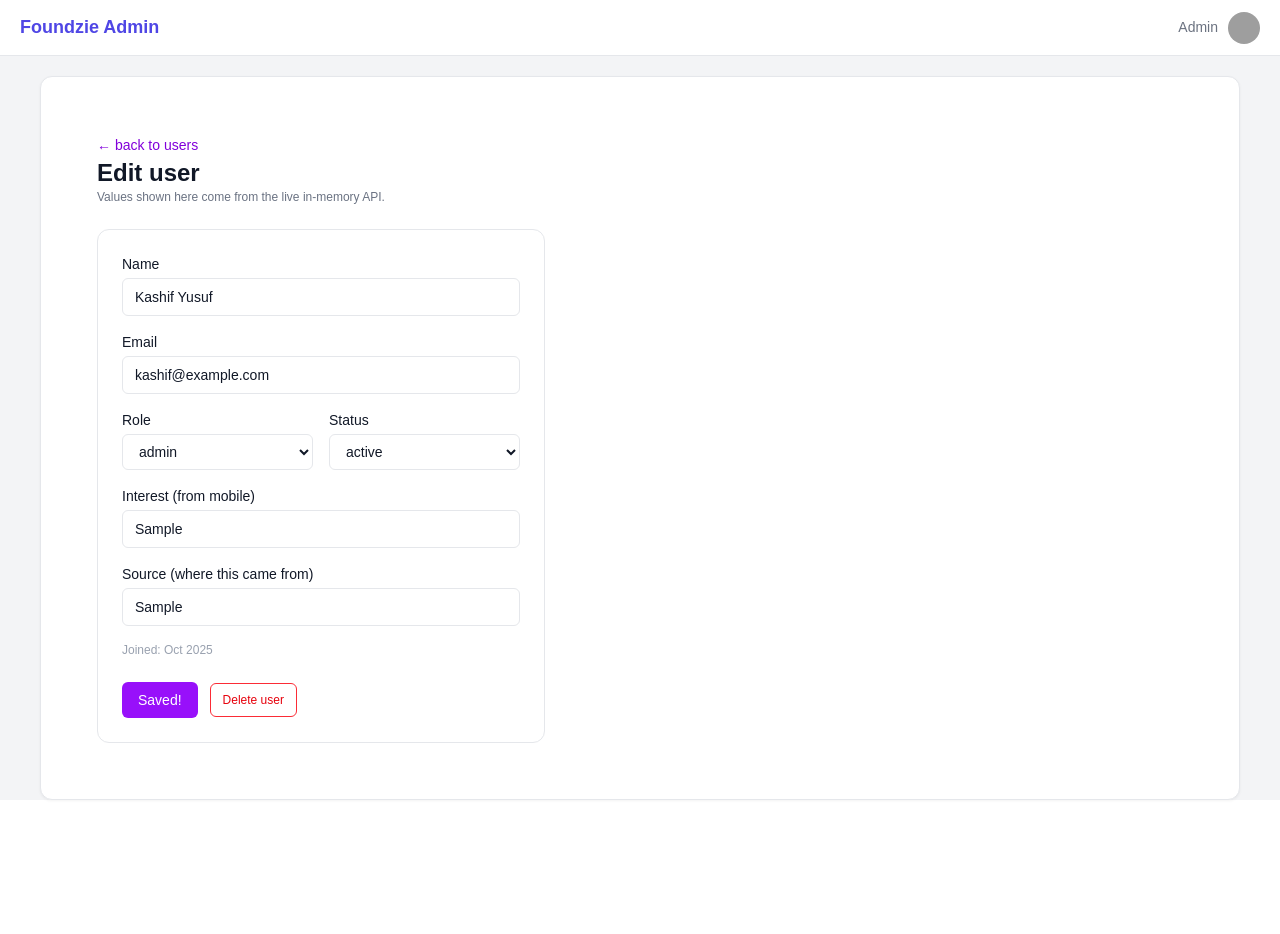
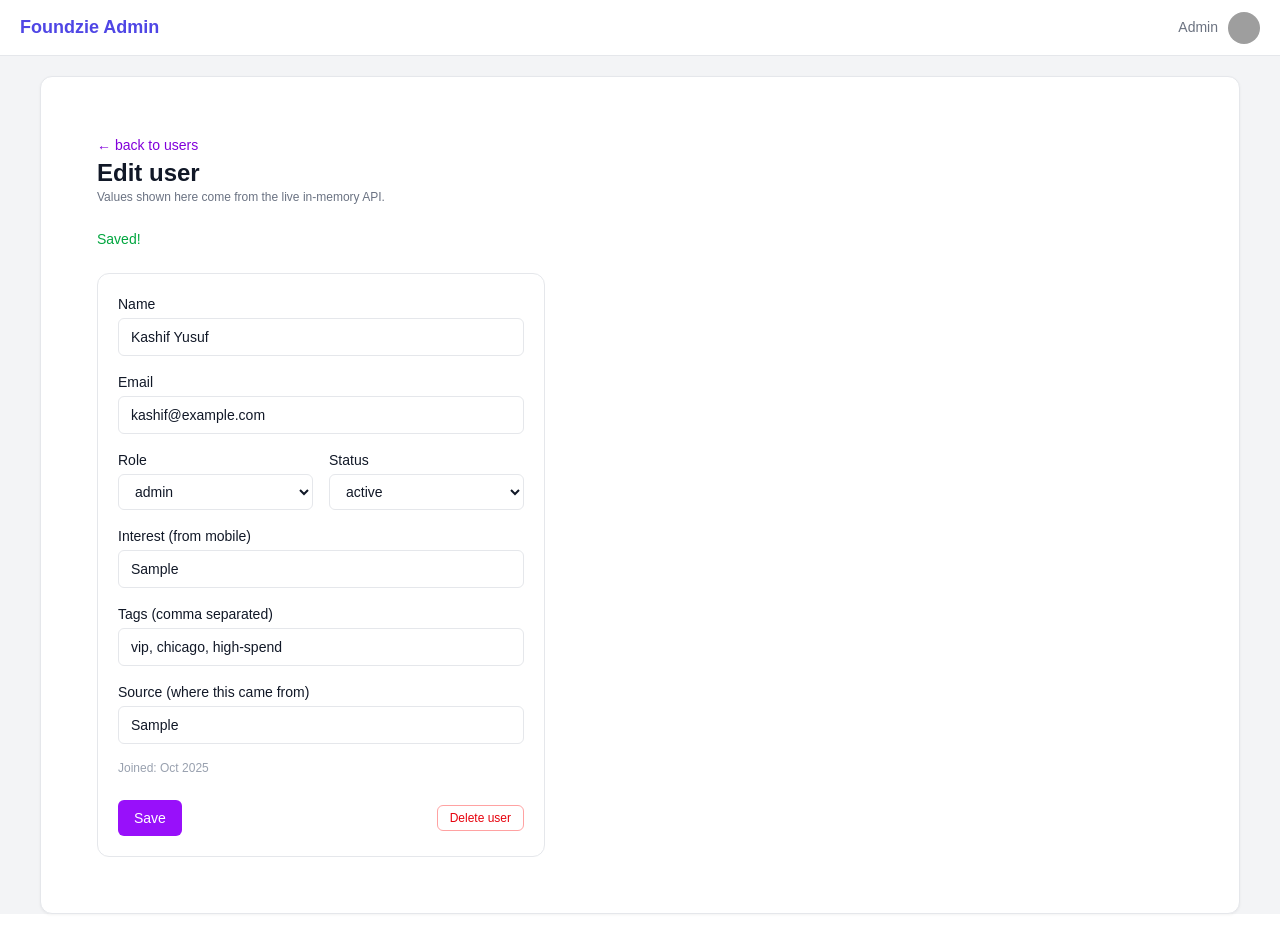
Before and after one commit to Foundzie/foundzie-v2, a Next.js app: page /admin/users/1 in a window 1280 px wide. Both pictures are taken after typing "Sample", "Sample" into the empty fields and a click on the button "Save". Before the commit the page ends 820 px from the top, so only its background shows below. Built offline with nearby package versions, Linux system fonts and the light colour scheme; grey boxes are pictures that could not be loaded.

Commit message:
Add tags to admin users and clean admin users flow

```diff
--- a/src/app/admin/users/[id]/EditUserClient.tsx
+++ b/src/app/admin/users/[id]/EditUserClient.tsx
@@ -3,7 +3,6 @@
 
 import { useEffect, useState } from "react";
 import Link from "next/link";
-import { useRouter } from "next/navigation";
 
 type AdminUserStatus = "active" | "invited" | "disabled" | "collected";
 type AdminUserRole = "admin" | "editor" | "viewer";
@@ -17,32 +16,30 @@ type AdminUser = {
   joined: string;
   interest?: string;
   source?: string;
+  tags?: string[]; // NEW
 };
 
 const ROLES: AdminUserRole[] = ["admin", "editor", "viewer"];
-const STATUSES: AdminUserStatus[] = [
-  "active",
-  "invited",
-  "disabled",
-  "collected",
-];
+const STATUSES: AdminUserStatus[] = ["active", "invited", "disabled", "collected"];
 
 export default function EditUserClient({ id }: { id: string }) {
-  const router = useRouter();
-
   const [user, setUser] = useState<AdminUser | null>(null);
   const [loading, setLoading] = useState(true);
   const [saving, setSaving] = useState(false);
-  const [deleting, setDeleting] = useState(false);
   const [error, setError] = useState<string | null>(null);
   const [savedMsg, setSavedMsg] = useState<string | null>(null);
+
+  // helper: update any field
+  function updateField<K extends keyof AdminUser>(key: K, value: AdminUser[K]) {
+    setUser((prev) => (prev ? { ...prev, [key]: value } : prev));
+  }
 
   useEffect(() => {
     async function load() {
       try {
         setLoading(true);
         setError(null);
-        setUser(null);
+        setSavedMsg(null);
 
         const cleanId = String(id ?? "").trim();
         if (!cleanId) {
@@ -55,7 +52,7 @@ export default function EditUserClient({ id }: { id: string }) {
         const res = await fetch(url, { cache: "no-store" });
         const data = await res.json().catch(() => ({} as any));
 
-        if (res.ok && data?.ok && data?.item) {
+        if (res.ok && data.ok && data.item) {
           setUser(data.item as AdminUser);
         } else {
           setError(data?.message ?? "Failed to load user");
@@ -71,23 +68,24 @@ export default function EditUserClient({ id }: { id: string }) {
   }, [id]);
 
   async function handleSave() {
-    const cleanId = String(id ?? "").trim();
-    if (!user || !cleanId) return;
+    try {
+      const cleanId = String(id ?? "").trim();
+      if (!cleanId || !user) return;
 
-    setSaving(true);
-    setError(null);
-    setSavedMsg(null);
+      setSaving(true);
+      setError(null);
+      setSavedMsg(null);
 
-    try {
       const url = `/api/users/${encodeURIComponent(cleanId)}`;
       const res = await fetch(url, {
         method: "PATCH",
         headers: { "Content-Type": "application/json" },
         body: JSON.stringify(user),
       });
+
       const data = await res.json().catch(() => ({} as any));
 
-      if (res.ok && data?.ok && data?.item) {
+      if (res.ok && data.ok && data.item) {
         setUser(data.item as AdminUser);
         setSavedMsg("Saved!");
       } else {
@@ -101,39 +99,32 @@ export default function EditUserClient({ id }: { id: string }) {
   }
 
   async function handleDelete() {
-    const cleanId = String(id ?? "").trim();
-    if (!cleanId) return;
+    try {
+      const cleanId = String(id ?? "").trim();
+      if (!cleanId) return;
 
-    const confirmed = window.confirm(
-      "Delete this user? This cannot be undone."
-    );
-    if (!confirmed) return;
+      setSaving(true);
+      setError(null);
 
-    setDeleting(true);
-    setError(null);
-    setSavedMsg(null);
-
-    try {
       const url = `/api/users/${encodeURIComponent(cleanId)}`;
       const res = await fetch(url, { method: "DELETE" });
-      const data = await res.json().catch(() => ({} as any));
 
-      if (res.ok && data?.ok) {
-        // Go back to the users list
-        router.push("/admin/users");
-      } else {
+      if (!res.ok) {
+        const data = await res.json().catch(() => ({} as any));
         setError(data?.message ?? "Delete failed");
+        setSaving(false);
+        return;
       }
+
+      // back to users list
+      window.location.href = "/admin/users";
     } catch {
       setError("Delete failed");
-    } finally {
-      setDeleting(false);
+      setSaving(false);
     }
   }
 
-  function updateField<K extends keyof AdminUser>(key: K, value: AdminUser[K]) {
-    setUser((prev) => (prev ? { ...prev, [key]: value } : prev));
-  }
+  // ── render ────────────────────────────────────────────────
 
   if (loading) {
     return (
@@ -141,7 +132,7 @@ export default function EditUserClient({ id }: { id: string }) {
         <Link href="/admin/users" className="text-sm text-purple-700">
           &larr; back to users
         </Link>
-        <p>Loading user…</p>
+        <p>Loading user...</p>
       </main>
     );
   }
@@ -153,7 +144,9 @@ export default function EditUserClient({ id }: { id: string }) {
           &larr; back to users
         </Link>
         <h1 className="text-xl font-semibold">User not found</h1>
-        <p className="text-gray-500">{error ?? `No user with id ${id}`}</p>
+        <p className="text-gray-500">
+          {error ?? `No user with id ${id}`}
+        </p>
       </main>
     );
   }
@@ -171,22 +164,35 @@ export default function EditUserClient({ id }: { id: string }) {
         </p>
       </div>
 
-      <div className="bg-white rounded-xl border border-gray-200 p-6 space-y-4">
+      {error && (
+        <p className="text-sm text-red-600">
+          {error}
+        </p>
+      )}
+
+      {savedMsg && (
+        <p className="text-sm text-green-600">
+          {savedMsg}
+        </p>
+      )}
+
+      <div className="space-y-4 bg-white rounded-xl border border-gray-200 p-5">
         <div>
           <label className="block text-sm font-medium mb-1">Name</label>
           <input
+            className="w-full rounded-md border border-gray-200 px-3 py-2 text-sm"
             value={user.name}
             onChange={(e) => updateField("name", e.target.value)}
-            className="w-full rounded-md border border-gray-200 px-3 py-2 text-sm"
           />
         </div>
 
         <div>
           <label className="block text-sm font-medium mb-1">Email</label>
           <input
+            type="email"
+            className="w-full rounded-md border border-gray-200 px-3 py-2 text-sm"
             value={user.email}
             onChange={(e) => updateField("email", e.target.value)}
-            className="w-full rounded-md border border-gray-200 px-3 py-2 text-sm"
           />
         </div>
 
@@ -194,11 +200,11 @@ export default function EditUserClient({ id }: { id: string }) {
           <div className="flex-1">
             <label className="block text-sm font-medium mb-1">Role</label>
             <select
+              className="w-full rounded-md border border-gray-200 px-3 py-2 text-sm bg-white"
               value={user.role}
               onChange={(e) =>
                 updateField("role", e.target.value as AdminUserRole)
               }
-              className="w-full rounded-md border border-gray-200 px-3 py-2 text-sm bg-white"
             >
               {ROLES.map((r) => (
                 <option key={r} value={r}>
@@ -211,11 +217,11 @@ export default function EditUserClient({ id }: { id: string }) {
           <div className="flex-1">
             <label className="block text-sm font-medium mb-1">Status</label>
             <select
+              className="w-full rounded-md border border-gray-200 px-3 py-2 text-sm bg-white"
               value={user.status}
               onChange={(e) =>
                 updateField("status", e.target.value as AdminUserStatus)
               }
-              className="w-full rounded-md border border-gray-200 px-3 py-2 text-sm bg-white"
             >
               {STATUSES.map((s) => (
                 <option key={s} value={s}>
@@ -238,6 +244,27 @@ export default function EditUserClient({ id }: { id: string }) {
           />
         </div>
 
+        {/* NEW TAGS FIELD */}
+        <div>
+          <label className="block text-sm font-medium mb-1">
+            Tags (comma separated)
+          </label>
+          <input
+            value={user.tags && user.tags.length > 0 ? user.tags.join(", ") : ""}
+            onChange={(e) =>
+              updateField(
+                "tags",
+                e.target.value
+                  .split(",")
+                  .map((t) => t.trim())
+                  .filter(Boolean) as string[]
+              )
+            }
+            placeholder="e.g. vip, chicago, nightlife"
+            className="w-full rounded-md border border-gray-200 px-3 py-2 text-sm"
+          />
+        </div>
+
         <div>
           <label className="block text-sm font-medium mb-1">
             Source (where this came from)
@@ -250,33 +277,29 @@ export default function EditUserClient({ id }: { id: string }) {
           />
         </div>
 
-        <p className="text-xs text-gray-400">Joined: {user.joined ?? "—"}</p>
+        <p className="text-xs text-gray-400">
+          Joined: {user.joined ?? "-"}
+        </p>
 
-        <div className="flex items-center gap-3 pt-2">
+        <div className="flex items-center justify-between gap-4 pt-2">
           <button
             type="button"
             onClick={handleSave}
-            disabled={saving || deleting}
-            className="inline-flex items-center rounded-md bg-purple-600 px-4 py-2 text-sm font-medium text-white disabled:opacity-60"
+            disabled={saving}
+            className="inline-flex items-center justify-center rounded-md bg-purple-600 px-4 py-2 text-sm font-medium text-white disabled:opacity-60"
           >
-            {saving ? "Saving..." : savedMsg ? savedMsg : "Save"}
+            {saving ? "Saving..." : "Save"}
           </button>
 
           <button
             type="button"
             onClick={handleDelete}
-            disabled={saving || deleting}
-            className="inline-flex items-center rounded-md border border-red-500 px-3 py-2 text-xs font-medium text-red-600 disabled:opacity-60"
+            disabled={saving}
+            className="text-xs text-red-600 border border-red-300 rounded-md px-3 py-1 disabled:opacity-60"
           >
-            {deleting ? "Deleting..." : "Delete user"}
+            Delete user
           </button>
         </div>
-
-        {error && (
-          <p className="text-xs text-red-600 pt-2">
-            {error}
-          </p>
-        )}
       </div>
     </main>
   );
--- a/src/app/admin/users/new/page.tsx
+++ b/src/app/admin/users/new/page.tsx
@@ -11,11 +11,20 @@ export default function AdminNewUserPage() {
   const [status, setStatus] = useState<"active" | "invited" | "disabled">(
     "active"
   );
+  const [tags, setTags] = useState(""); // NEW
   const [saved, setSaved] = useState(false);
+  const [saving, setSaving] = useState(false);
 
   async function handleSubmit(e: React.FormEvent) {
     e.preventDefault();
     setSaved(false);
+    setSaving(true);
+
+    try {
+      const parsedTags = tags
+        .split(",")
+        .map((t) => t.trim())
+        .filter(Boolean);
 
       await fetch("/api/users", {
         method: "POST",
@@ -25,6 +34,7 @@ export default function AdminNewUserPage() {
           email,
           role,
           status,
+          ...(parsedTags.length ? { tags: parsedTags } : {}),
         }),
       });
 
@@ -33,6 +43,12 @@ export default function AdminNewUserPage() {
       setEmail("");
       setRole("viewer");
       setStatus("active");
+      setTags(""); // reset
+    } catch (err) {
+      console.error("Failed to create user", err);
+    } finally {
+      setSaving(false);
+    }
   }
 
   return (
@@ -46,7 +62,10 @@ export default function AdminNewUserPage() {
         This will POST to <code>/api/users</code>.
       </p>
 
-      <form onSubmit={handleSubmit} className="space-y-4 bg-gray-50 border border-gray-100 rounded-xl p-5">
+      <form
+        onSubmit={handleSubmit}
+        className="space-y-4 bg-gray-50 border border-gray-100 rounded-xl p-5"
+      >
         <div>
           <label className="block text-xs text-gray-500 mb-1">Name</label>
           <input
@@ -96,15 +115,29 @@ export default function AdminNewUserPage() {
           </div>
         </div>
 
+        {/* NEW: tags field */}
+        <div>
+          <label className="block text-xs text-gray-500 mb-1">
+            Tags (comma separated)
+          </label>
+          <input
+            className="w-full border border-gray-200 rounded-md px-3 py-2 text-sm"
+            value={tags}
+            onChange={(e) => setTags(e.target.value)}
+            placeholder="e.g. vip, chicago, nightlife"
+          />
+        </div>
+
         <button
           type="submit"
-          className="bg-purple-600 text-white text-sm px-4 py-2 rounded-md"
+          disabled={saving}
+          className="bg-purple-600 text-white text-sm px-4 py-2 rounded-md disabled:opacity-60"
         >
-          Save
+          {saving ? "Saving..." : "Save"}
         </button>
 
         {saved && (
-          <p className="text-xs text-green-600">
+          <p className="text-xs text-green-600 mt-2">
             User added. Go back to Users to see it in the list.
           </p>
         )}
--- a/src/app/data/users.ts
+++ b/src/app/data/users.ts
@@ -13,11 +13,14 @@ export interface AdminUser {
   email: string;
   role: AdminUserRole;
   status: AdminUserStatus;
-  joined: string; // display only
+  joined: string;
 
   // NEW optional fields (these are what mobile /collect can send)
   interest?: string;
   source?: string;
+
+  // NEW: admin-entered tags used for targeting
+  tags?: string[];
 }
 
 // your starter users
@@ -29,6 +32,7 @@ export const mockUsers: AdminUser[] = [
     role: "admin",
     status: "active",
     joined: "Oct 2025",
+    tags: ["vip", "chicago", "high-spend"], // example tags
   },
   {
     id: "2",
```
Also changed, not shown: src/app/admin/users/page.tsx (+14 -1 lines). Lines whose indentation alone changed are shown as unchanged.
